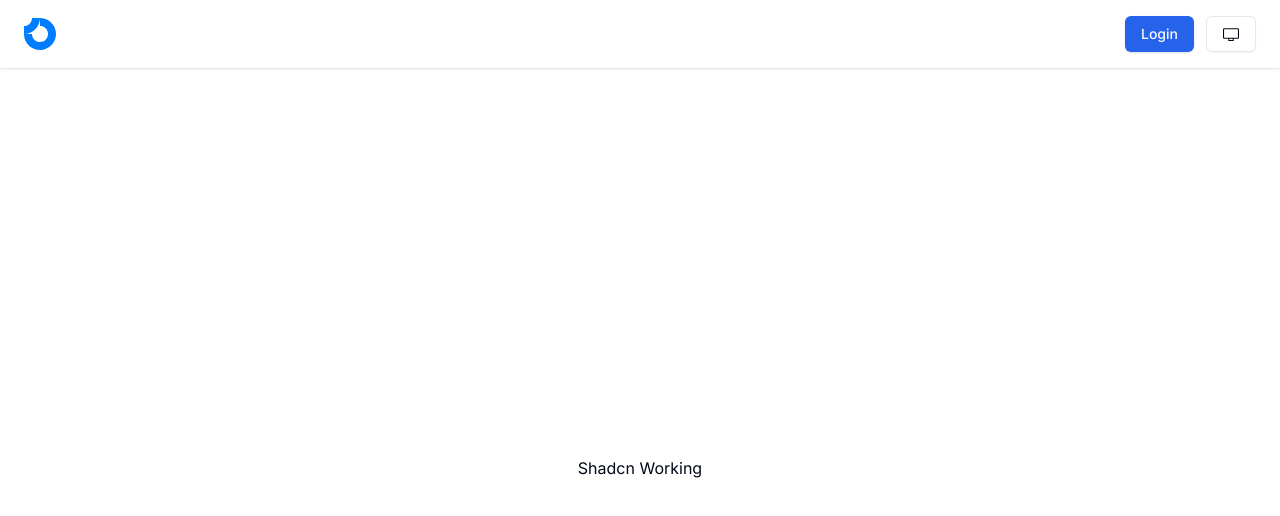
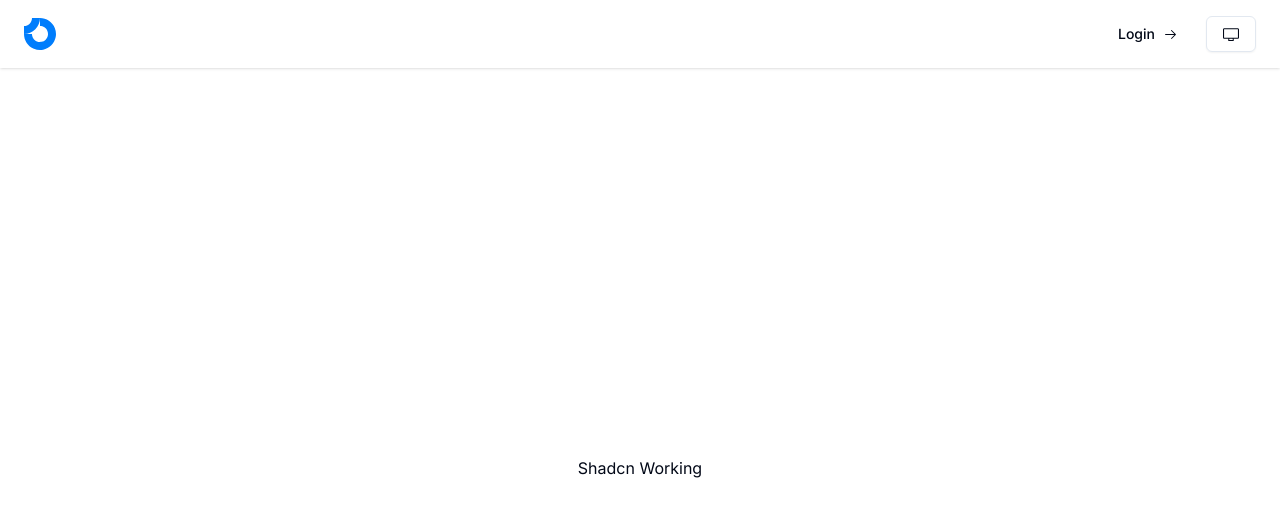
Before and after one commit to Elalfy74/hotel-booking, a Next.js app: page / in a window 1280 px wide. Shown: the top 516 px of the page. Built offline with nearby package versions, Linux system fonts and the light colour scheme.

Commit message:
Add arrow icon to login button

```diff
--- a/src/components/auth/login/login-modal.tsx
+++ b/src/components/auth/login/login-modal.tsx
@@ -1,3 +1,5 @@
+import { ArrowRightIcon } from '@radix-ui/react-icons';
+
 import { Button } from '@/components/ui/button';
 
 import { AuthModal } from '../shared/auth.modal';
@@ -5,7 +7,10 @@ import { AuthModal } from '../shared/auth.modal';
 export const LoginModal = () => {
   return (
     <AuthModal contentKey="login">
-      <Button>Login</Button>
+      <Button variant="ghost" className="gap-x-2">
+        Login
+        <ArrowRightIcon />
+      </Button>
     </AuthModal>
   );
 };
```
